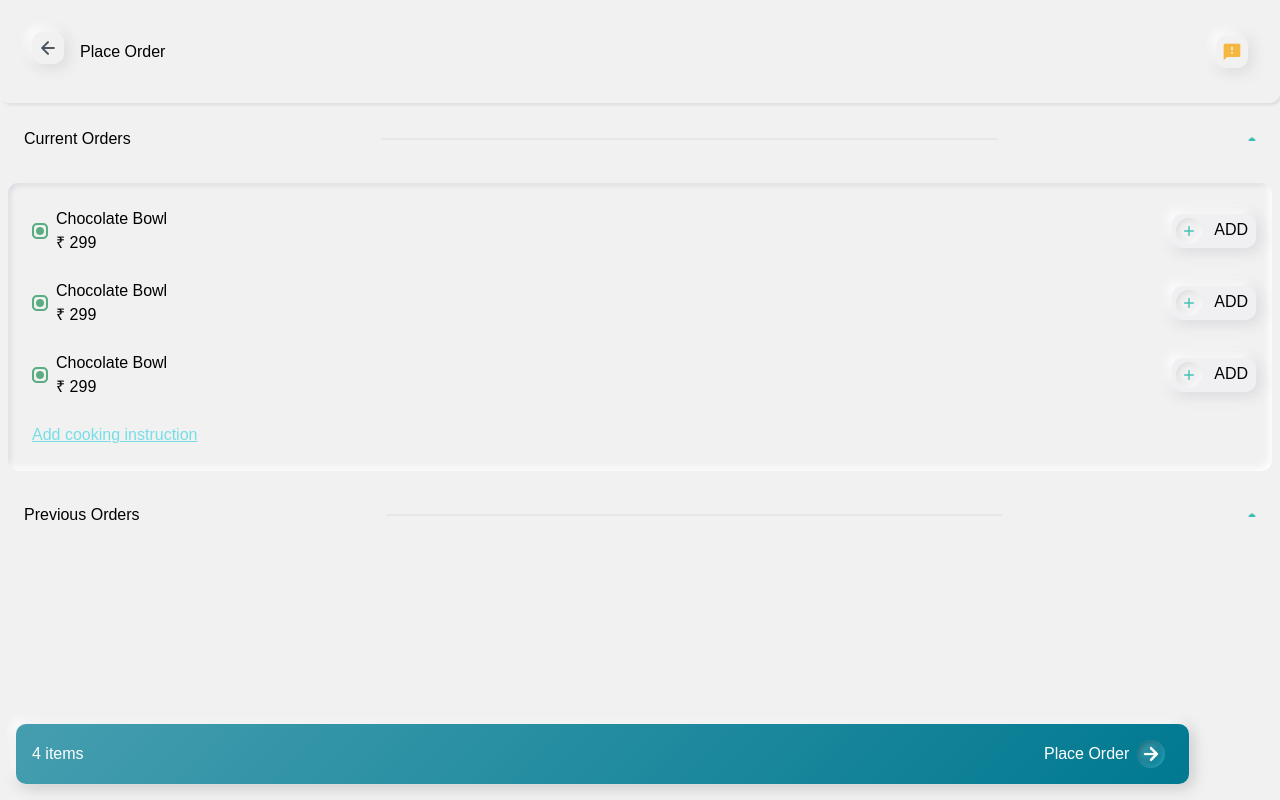
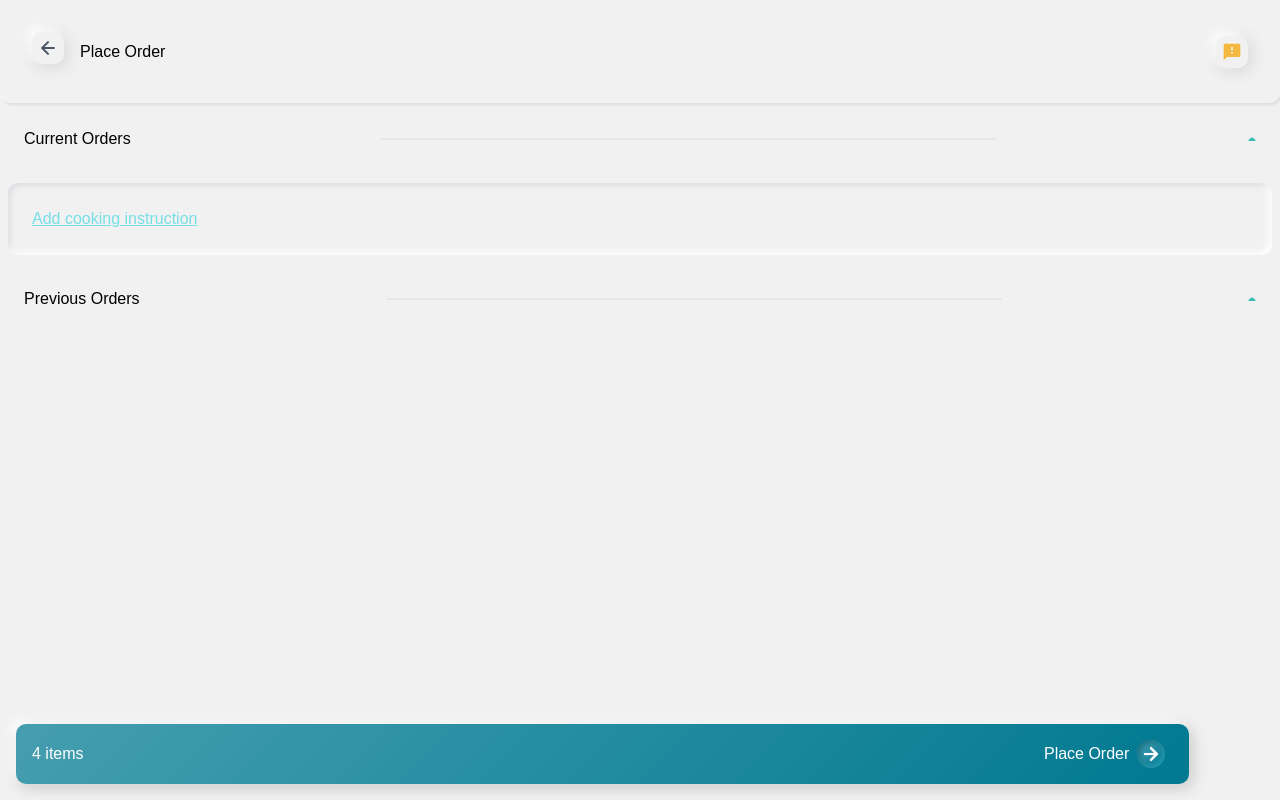
Before and after one commit to vanshika703/toast-app, a React (Create React App) app: page /cart in a window 1280 px wide. Built offline with nearby package versions, Linux system fonts and the light colour scheme.

Commit message:
feat: add redux store and cart functionality

```diff
--- a/package.json
+++ b/package.json
@@ -3,11 +3,13 @@
   "version": "0.1.0",
   "private": true,
   "dependencies": {
+    "@reduxjs/toolkit": "^1.9.5",
     "@testing-library/jest-dom": "^5.16.5",
     "@testing-library/react": "^13.4.0",
     "@testing-library/user-event": "^13.5.0",
     "react": "^18.2.0",
     "react-dom": "^18.2.0",
+    "react-redux": "^8.0.5",
     "react-router-dom": "^6.10.0",
     "react-scripts": "5.0.1",
     "web-vitals": "^2.1.4"
--- a/src/App.css
+++ b/src/App.css
@@ -107,3 +107,7 @@ border-radius: 10px;
     box-shadow: inset -2px 2px 4px rgba(28, 111, 128, 0.2), inset 2px -2px 4px rgba(28, 111, 128, 0.2), inset -2px -2px 4px rgba(42, 167, 192, 0.9), inset 2px 2px 5px rgba(28, 111, 128, 0.9);
     border-radius: 100px;
 }
+
+.footer-cart-btn::after{
+
+}
--- a/src/App.js
+++ b/src/App.js
@@ -4,6 +4,8 @@ import { createBrowserRouter, RouterProvider } from "react-router-dom";
 import SpecialMenu from "./components/SpecialMenu";
 import MainMenu from "./components/MainMenu";
 import Cart from "./components/Cart";
+import { Provider } from "react-redux";
+import store from "./utils/store";
 
 const appRouter = createBrowserRouter([
   {
@@ -17,14 +19,16 @@ const appRouter = createBrowserRouter([
   {
     path: "/cart",
     element: <Cart />,
-  }
+  },
 ]);
 
 function App() {
   return (
-    <div className="App">
-      <RouterProvider router={appRouter}/>
-    </div>
+    <Provider store={store}>
+      <div className="App">
+        <RouterProvider router={appRouter} />
+      </div>
+    </Provider>
   );
 }
 
--- a/src/components/Cart.js
+++ b/src/components/Cart.js
@@ -2,11 +2,22 @@ import leftarrow from "../utils/img/arrow-left.png";
 import rightarrow from "../utils/img/arrow-right.png";
 import waiter from "../utils/img/icon-waiter.png";
 import arrow from "../utils/img/arrow.png";
-import veg from "../utils/img/veg.png";
-import plus from "../utils/img/plus.png";
 import { Link } from "react-router-dom";
+import { useDispatch, useSelector } from "react-redux";
+import { removeItem } from "../utils/cartSlice";
+import CartItem from "./CartItem";
 
 const Cart = () => {
+  const { items: cartItems, total } = useSelector((store) => {
+    return store.cart;
+  });
+
+  const dispatch = useDispatch();
+
+  function handleremoveItem() {
+    dispatch(removeItem());
+  }
+
   return (
     <div className="bg-[#F1F1F1] min-h-screen">
       <div className="cart-header flex justify-between items-center p-8">
@@ -28,58 +39,14 @@ const Cart = () => {
         <img src={arrow} alt="arrow" className="h-1 w-2" />
       </div>
       <div className="cart-items p-2 m-2">
-        <div className="flex justify-between items-center p-2 pt-4">
-          <div className="flex items-center justify-center">
-            <img src={veg} alt="veg" className="h-4 w-4 mx-2" />
-            <div>
-              <p>Chocolate Bowl</p>
-              <p>&#x20B9; 299</p>
-            </div>
-          </div>
-          <button>
-            <div className="add-btn flex">
-              <div className="plus-btn flex justify-center items-center p-2 m-1">
-                <img src={plus} alt="plus" className="h-[10px] w-[10px]" />
-              </div>
-              <p className="p-1 px-2">ADD</p>
-            </div>
-          </button>
-        </div>
-        <div className="flex justify-between items-center p-2 pt-4">
-          <div className="flex items-center justify-center">
-            <img src={veg} alt="veg" className="h-4 w-4 mx-2" />
-            <div>
-              <p>Chocolate Bowl</p>
-              <p>&#x20B9; 299</p>
-            </div>
-          </div>
-          <button>
-            <div className="add-btn flex">
-              <div className="plus-btn flex justify-center items-center p-2 m-1">
-                <img src={plus} alt="plus" className="h-[10px] w-[10px]" />
-              </div>
-              <p className="p-1 px-2">ADD</p>
-            </div>
-          </button>
-        </div>
-        <div className="flex justify-between items-center p-2 pt-4">
-          <div className="flex items-center justify-center">
-            <img src={veg} alt="veg" className="h-4 w-4 mx-2" />
-            <div>
-              <p>Chocolate Bowl</p>
-              <p>&#x20B9; 299</p>
-            </div>
-          </div>
-          <button>
-            <div className="add-btn flex">
-              <div className="plus-btn flex justify-center items-center p-2 m-1">
-                <img src={plus} alt="plus" className="h-[10px] w-[10px]" />
-              </div>
-              <p className="p-1 px-2">ADD</p>
-            </div>
-          </button>
-        </div>
-        <p className="text-[#76DFE6] underline p-4">Add cooking instruction</p>
+        {cartItems?.map((item) => (
+          <CartItem key={item.id} item={item} />
+        ))}
+        {cartItems && (
+          <p className="text-[#76DFE6] underline p-4">
+            Add cooking instruction
+          </p>
+        )}
       </div>
       <div className="flex justify-between items-center p-6">
         <p>Previous Orders</p>
--- /dev/null
+++ b/src/components/CartItem.js
@@ -0,0 +1,27 @@
+import veg from "../utils/img/veg.png";
+import plus from "../utils/img/plus.png";
+
+const CartItem = ({ item }) => {
+  const { name, price } = item;
+  return (
+    <div className="flex justify-between items-center p-2 pt-4">
+      <div className="flex items-center justify-center">
+        <img src={veg} alt="veg" className="h-4 w-4 mx-2" />
+        <div>
+          <p>{name}</p>
+          <p>&#x20B9; {price}</p>
+        </div>
+      </div>
+      <button>
+        <div className="add-btn flex">
+          <div className="plus-btn flex justify-center items-center p-2 m-1">
+            <img src={plus} alt="plus" className="h-[10px] w-[10px]" />
+          </div>
+          <p className="p-1 px-2">ADD</p>
+        </div>
+      </button>
+    </div>
+  );
+};
+
+export default CartItem;
--- a/src/components/Footer.js
+++ b/src/components/Footer.js
@@ -2,16 +2,28 @@ import strike from "../utils/img/strike.png";
 import menu from "../utils/img/menu.png";
 import cart from "../utils/img/cart.png";
 import { Link } from "react-router-dom";
+import { useDispatch, useSelector } from "react-redux";
+
 const Footer = () => {
+  const { items } = useSelector((store) => {
+    return store.cart;
+  });
+
   return (
     <div className="footer flex justify-between p-4 px-8 w-full">
       <button className="footer-btn">
         <img src={strike} alt="strike" className="h-5 w-5 m-auto" />
       </button>
-      <button className="footer-btn btn-pressed">
-        <img src={menu} alt="menu" className="h-5 w-5 m-auto" />
-      </button>
+      <Link to="/">
+        <button className="footer-btn btn-pressed">
+          <img src={menu} alt="menu" className="h-5 w-5 m-auto" />
+        </button>
+      </Link>
       <Link to="/cart">
+        {" "}
+        <p className="absolute ml-5 mb-5 px-1 bg-red-500 text-white text-xs rounded-full">
+          {items.length}
+        </p>
         <button className="footer-btn">
           <img src={cart} alt="cart" className="h-5 w-5 m-auto" />
         </button>
--- a/src/components/MainmenuCard.js
+++ b/src/components/MainmenuCard.js
@@ -1,8 +1,17 @@
 import veg from "../utils/img/veg.png";
 import plus from "../utils/img/plus.png";
+import { addItem } from "../utils/cartSlice";
+import { useDispatch, useSelector } from "react-redux";
 
 const MainmenuCard = ({ item }) => {
-    const { img, name, price } = item;
+  const { img, name, price } = item;
+
+  const dispatch = useDispatch();
+  function handleAddItem(item) {
+    dispatch(addItem(item));
+    console.log(item);
+  }
+
   return (
     <div className="flex main-card p-2 m-4 ">
       {img && <img src={img} alt={img} className="w-24 min-h-24" />}
@@ -13,7 +22,7 @@ const MainmenuCard = ({ item }) => {
             <img src={veg} alt="veg" className="h-4 w-4 mx-2" />
             <p>&#x20B9; {price}</p>
           </div>
-          <button>
+          <button onClick={() => handleAddItem(item)}>
             <div className="add-btn flex">
               <div className="plus-btn flex justify-center items-center p-2 m-1">
                 <img src={plus} alt="plus" className="h-[10px] w-[10px]" />
--- a/src/components/SpecialMenuCard.js
+++ b/src/components/SpecialMenuCard.js
@@ -1,8 +1,17 @@
 import veg from "../utils/img/veg.png";
 import plus from "../utils/img/plus.png";
+import { addItem } from "../utils/cartSlice";
+import { useDispatch, useSelector } from "react-redux";
 
 const SpecialMenuCard = ({ item }) => {
   const { img, name, price } = item;
+
+  const dispatch = useDispatch();
+  function handleAddItem(item) {
+    dispatch(addItem(item));
+    console.log(item);
+  }
+
   return (
     <div className="special-card p-1 m-1">
       {img && <img src={img} alt={img} />}
@@ -12,7 +21,7 @@ const SpecialMenuCard = ({ item }) => {
       </div>
       <div className="flex items-center justify-around">
         <p>&#x20B9;{price}</p>
-        <button>
+        <button onClick={() => handleAddItem(item)}>
           <div className="add-btn flex">
             <div className="plus-btn flex justify-center items-center p-2 m-1">
               <img src={plus} alt="plus" className="h-[10px] w-[10px]" />
--- /dev/null
+++ b/src/utils/cartSlice.js
@@ -0,0 +1,39 @@
+import { createSlice, current } from "@reduxjs/toolkit";
+
+const cartSlice = createSlice({
+  name: "cart",
+  initialState: {
+    items: [],
+    total: 0,
+  },
+  reducers: {
+    addItem: (state, action) => {
+      console.log("state.items", state.items);
+      const foundIndex = state.items.findIndex(
+        (item) => item.id === action.payload.id
+      );
+      if (foundIndex != -1) {
+        state.items[foundIndex] = {
+          ...action.payload,
+          quantity: state.items[foundIndex].quantity + 1,
+        };
+      } else {
+        state.items.push({ ...action.payload, quantity: 1 });
+      }
+      state.total = state.total + action.payload.price;
+    },
+    removeItem: (state, action) => {
+      let i = state.items.findIndex((item) => item?.id === action.payload.id);
+      state.items.splice(i, 1);
+      console.log("state items after", state.items);
+      state.total = state.total - action.payload.price;
+    },
+    clearCart: (state) => {
+      state.items = [];
+      state.total = 0;
+    },
+  },
+});
+
+export const { addItem, removeItem, clearCart } = cartSlice.actions;
+export default cartSlice.reducer;
--- a/src/utils/constants.js
+++ b/src/utils/constants.js
@@ -40,7 +40,7 @@ export const SPECIAL_MENU = [
 
 export const MAIN_MENU =[
     {
-      id: 0,
+      id: 4,
       img: acaibowl,
       name: "Sunrise Acai Bowl",
       veg: true,
@@ -48,7 +48,7 @@ export const MAIN_MENU =[
       quantity: 0,
     },
     {
-      id: 1,
+      id: 5,
       img: null,
       name: "Sunrise Acai Bowl",
       veg: true,
@@ -56,7 +56,7 @@ export const MAIN_MENU =[
       quantity: 0,
     },
     {
-      id: 2,
+      id: 6,
       img: acaibowl,
       name: "Item name in two lines increases height",
       veg: true,
--- /dev/null
+++ b/src/utils/store.js
@@ -0,0 +1,10 @@
+import { configureStore } from "@reduxjs/toolkit";
+import cartSlice from "./cartSlice";
+
+const store = configureStore({
+    reducer: {
+        cart: cartSlice,
+    },
+  });
+
+  export default store;
```
Also changed, not shown: 1 other file (tests, documents, lock files or other folders). Lines whose indentation alone changed are shown as unchanged.
